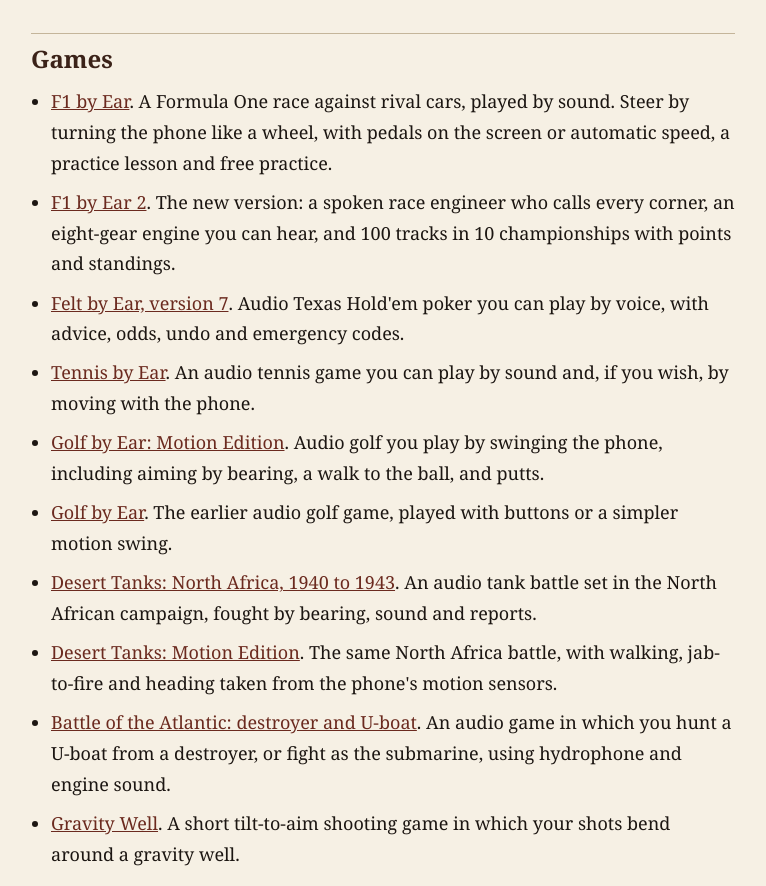
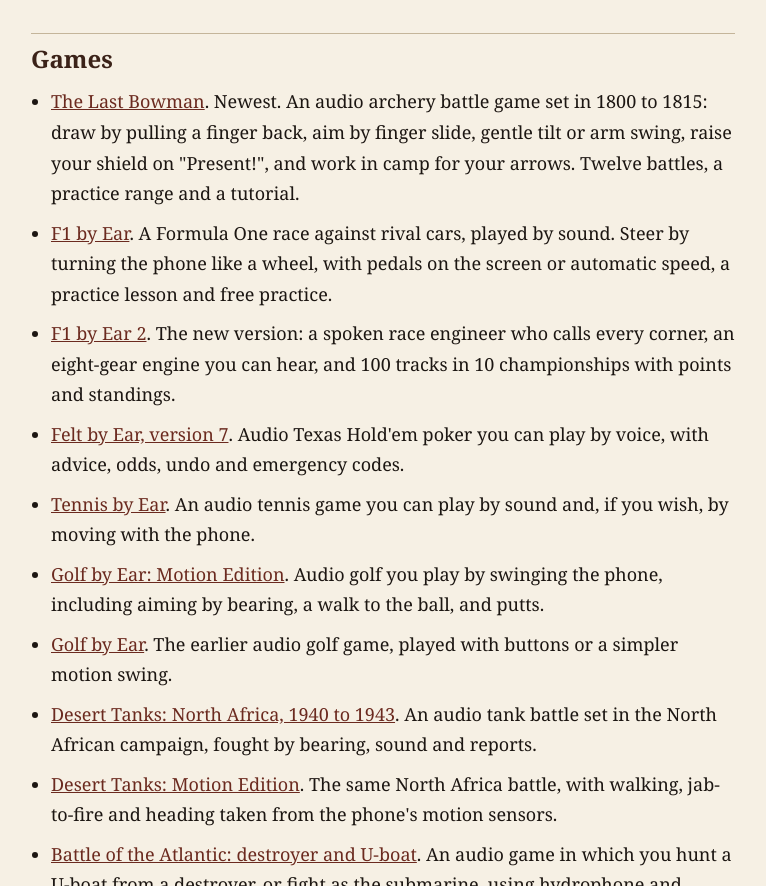
Before and after one commit to ahsantheman55-blip/ahsan-apps, a plain HTML site: page index.html in a window 1280 px wide. Shown: the part 2796-3682 px from the top of the page, without its empty margins (257-1023 px from the left). Drawn offline with Linux system fonts and the light colour scheme.

Commit message:
Add The Last Bowman to Games

```diff
--- a/index.html
+++ b/index.html
@@ -68,6 +68,7 @@
   </ul>
   <h2>Games</h2>
   <ul>
+    <li><a href="https://ahsantheman55-blip.github.io/last-bowman/">The Last Bowman</a>. Newest. An audio archery battle game set in 1800 to 1815: draw by pulling a finger back, aim by finger slide, gentle tilt or arm swing, raise your shield on "Present!", and work in camp for your arrows. Twelve battles, a practice range and a tutorial.</li>
     <li><a href="https://ahsantheman55-blip.github.io/f1-by-ear/">F1 by Ear</a>. A Formula One race against rival cars, played by sound. Steer by turning the phone like a wheel, with pedals on the screen or automatic speed, a practice lesson and free practice.</li>
     <li><a href="https://ahsantheman55-blip.github.io/f1-by-ear-v2/">F1 by Ear 2</a>. The new version: a spoken race engineer who calls every corner, an eight-gear engine you can hear, and 100 tracks in 10 championships with points and standings.</li>
     <li><a href="https://ahsantheman55-blip.github.io/felt-by-ear/">Felt by Ear, version 7</a>. Audio Texas Hold&#x27;em poker you can play by voice, with advice, odds, undo and emergency codes.</li>
```
